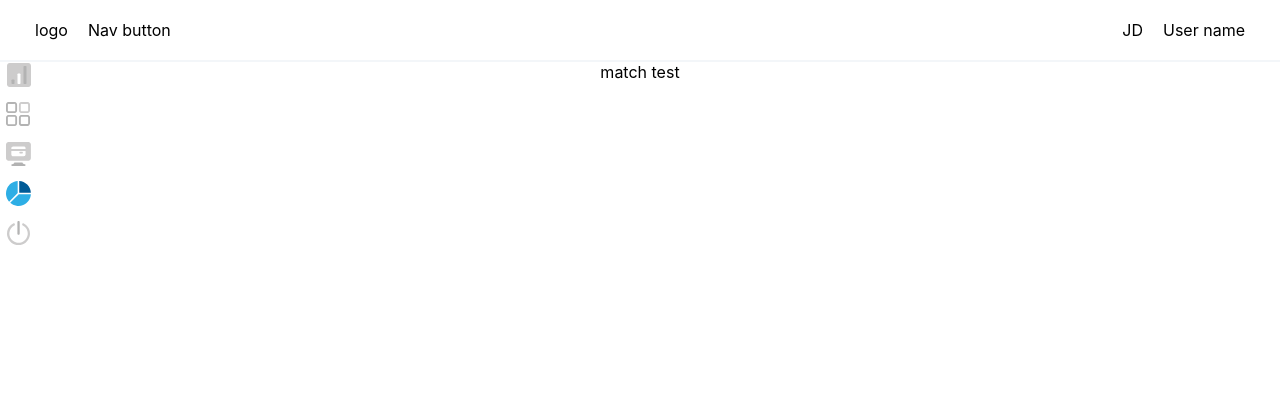
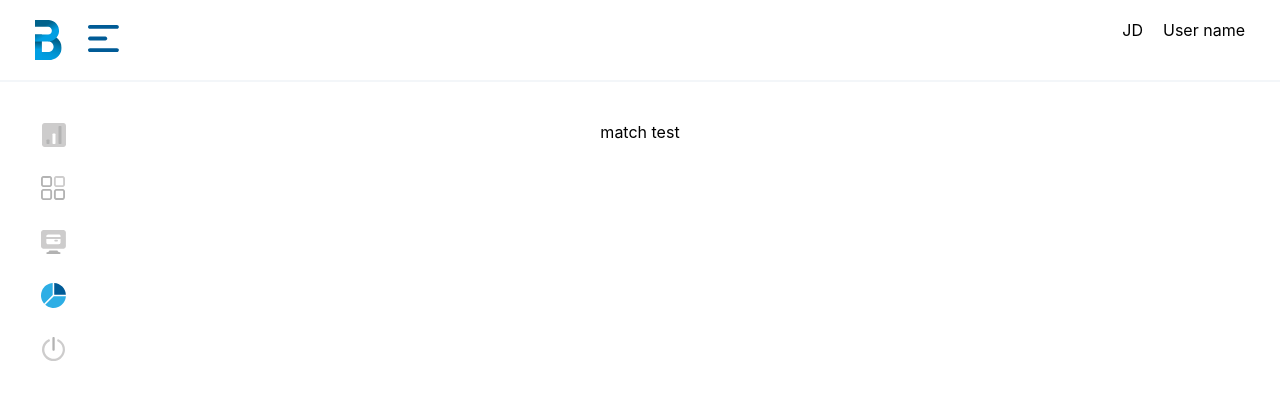
Before and after one commit to THEmmanuel/match-test, a React (Create React App) app: page / in a window 1280 px wide. Shown: the top 400 px of the page. Built offline with nearby package versions, Linux system fonts and the light colour scheme.

Commit message:
add navbar assets and style

```diff
--- a/src/containers/NavBar/NavBar.module.css
+++ b/src/containers/NavBar/NavBar.module.css
@@ -1,5 +1,6 @@
 .NavBar {
 	border-bottom: 2px solid #F3F6F9;
+	margin-bottom: 40px;
 }
 
 .NavBarWrapper {
--- a/src/containers/NavBar/NavBar.tsx
+++ b/src/containers/NavBar/NavBar.tsx
@@ -1,13 +1,19 @@
 import React from "react";
 import style from './NavBar.module.css'
+
+// Icon imports
+import logo from '../../assets/b-color 1.svg';
+import navBtn from '../../assets/navToggleIcon.svg'
 
 const NavBar = () => {
 	return (
 		<nav className={style.NavBar}>
 			<div className={style.NavBarWrapper}>
 				<div className={style.NavLogoWrapper}>
-					<span>logo</span>
-					<span>Nav button</span>
+					<img src={logo} alt="" />
+					<button className='IconButton'>
+						<img src={navBtn} alt="" />
+					</button>
 				</div>
 
 				<div className={style.UserInfoWrapper}>
--- a/src/containers/SideBar/SideBar.module.css
+++ b/src/containers/SideBar/SideBar.module.css
@@ -1,14 +1,10 @@
 .SideBar{
 	position: absolute;
+	margin-left: 35px;
 }
 
 .SideBarIconsWrapper{
 	display: flex;
 	flex-direction: column;
-	gap: 10px;
+	gap: 24px;
 }
-
-.IconButton{
-	background: none;
-	border: none;
-}
--- a/src/containers/SideBar/SideBar.tsx
+++ b/src/containers/SideBar/SideBar.tsx
@@ -13,23 +13,23 @@ const SideBar = () => {
 	return (
 		<div className={style.SideBar}>
 			<div className={style.SideBarIconsWrapper}>
-				<button className={style.IconButton}>
+				<button className = 'IconButton'>
 					<img src={icon1} alt="" />
 				</button>
 
-				<button className={style.IconButton}>
+				<button className = 'IconButton'>
 					<img src={icon2} alt="" />
 				</button>
 
-				<button className={style.IconButton}>
+				<button className = 'IconButton'>
 					<img src={icon3} alt="" />
 				</button>
 
-				<button className={style.IconButton}>
+				<button className = 'IconButton'>
 					<img src={chartIcon} alt="" />
 				</button>
 
-				<button className={style.IconButton}>
+				<button className = 'IconButton'>
 					<img src={powerIcon} alt="" />
 				</button>
 			</div>
--- a/src/index.css
+++ b/src/index.css
@@ -11,3 +11,8 @@ code {
 	font-family: source-code-pro, Menlo, Monaco, Consolas, 'Courier New',
 		monospace;
 }
+
+.IconButton {
+	background: none;
+	border: none;
+}
```
Lines whose indentation alone changed are shown as unchanged.
